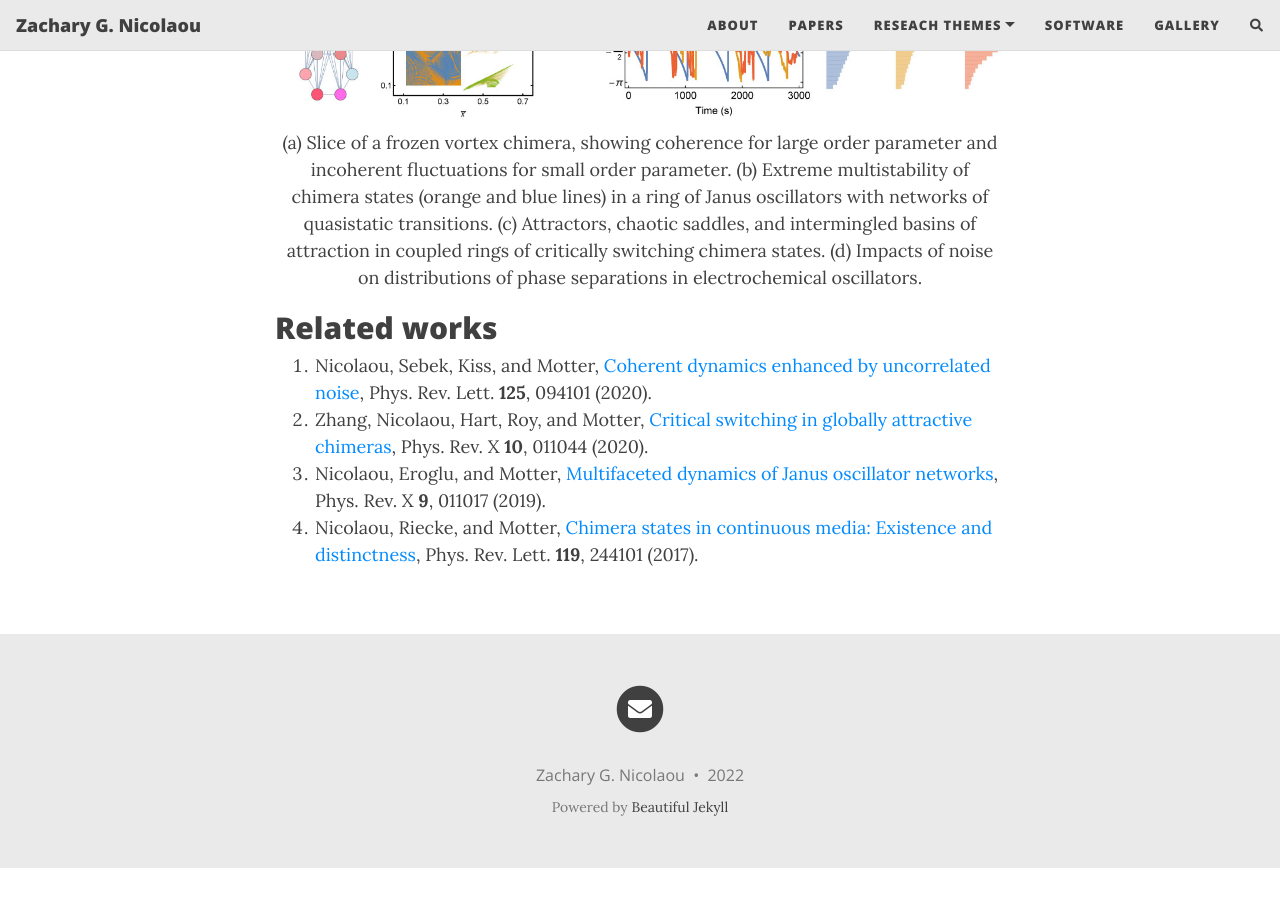
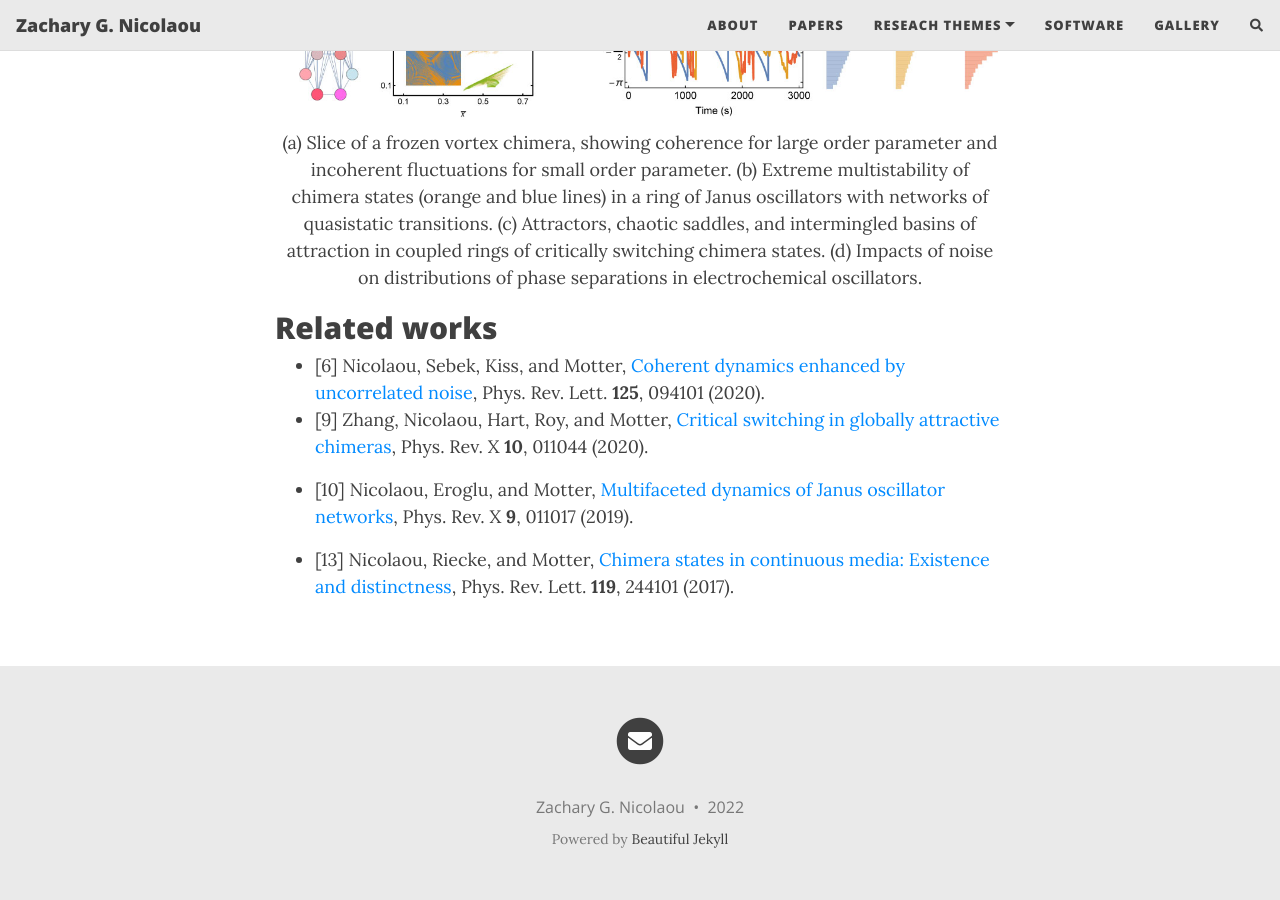
Before and after one commit to znicolaou/znicolaou.github.io, a Jekyll site: the page built from synchronization.md, in a window 1280 px wide and 900 px high, scrolled down 784 px. Built offline with Jekyll 4.4.1, drawn with Linux system fonts in a browser that asks for light colours; nearby versions of some CDN libraries; comment, search, counter and statistics services are not loaded; before the commit the page ends 1652 px from its top, so only the background shows below that.

Commit message:
trying square brackets

```diff
--- a/synchronization.md
+++ b/synchronization.md
@@ -11,7 +11,9 @@ Synchronization, in which the coupled oscillators begin to evolve in a highly co
 </figure>
 
 ## Related works
-6. Nicolaou, Sebek, Kiss, and Motter, [Coherent dynamics enhanced by uncorrelated noise](https://doi.org/10.1103/PhysRevLett.125.094101), Phys. Rev. Lett. **125**, 094101 (2020).
-9. Zhang, Nicolaou, Hart, Roy, and Motter, [Critical switching in globally attractive chimeras](https://doi.org/10.1103/PhysRevX.10.011044), Phys. Rev. X **10**, 011044 (2020).
-10. Nicolaou, Eroglu, and Motter, [Multifaceted dynamics of Janus oscillator networks](https://doi.org/10.1103/PhysRevX.9.011017), Phys. Rev. X **9**, 011017 (2019).
-13. Nicolaou, Riecke, and  Motter, [Chimera states in continuous media: Existence and distinctness](https://doi.org/10.1103/PhysRevLett.119.244101), Phys. Rev. Lett. **119**, 244101 (2017).
+* [6] Nicolaou, Sebek, Kiss, and Motter, [Coherent dynamics enhanced by uncorrelated noise](https://doi.org/10.1103/PhysRevLett.125.094101), Phys. Rev. Lett. **125**, 094101 (2020).
+* [9] Zhang, Nicolaou, Hart, Roy, and Motter, [Critical switching in globally attractive chimeras](https://doi.org/10.1103/PhysRevX.10.011044), Phys. Rev. X **10**, 011044 (2020).
+{:start="10"}
+* [10] Nicolaou, Eroglu, and Motter, [Multifaceted dynamics of Janus oscillator networks](https://doi.org/10.1103/PhysRevX.9.011017), Phys. Rev. X **9**, 011017 (2019).
+{:start="13"}
+* [13] Nicolaou, Riecke, and  Motter, [Chimera states in continuous media: Existence and distinctness](https://doi.org/10.1103/PhysRevLett.119.244101), Phys. Rev. Lett. **119**, 244101 (2017).
```
